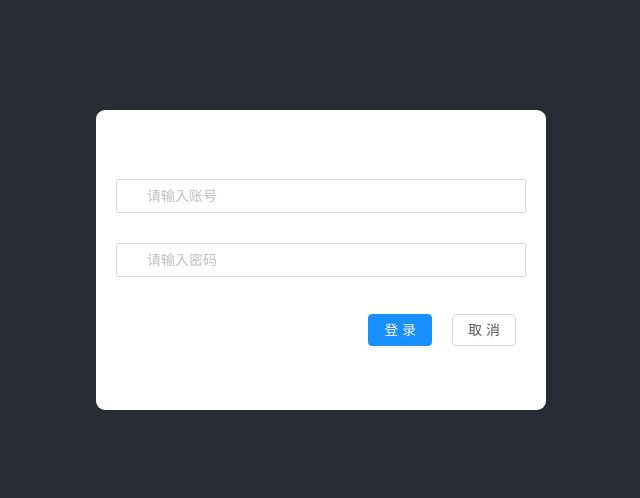
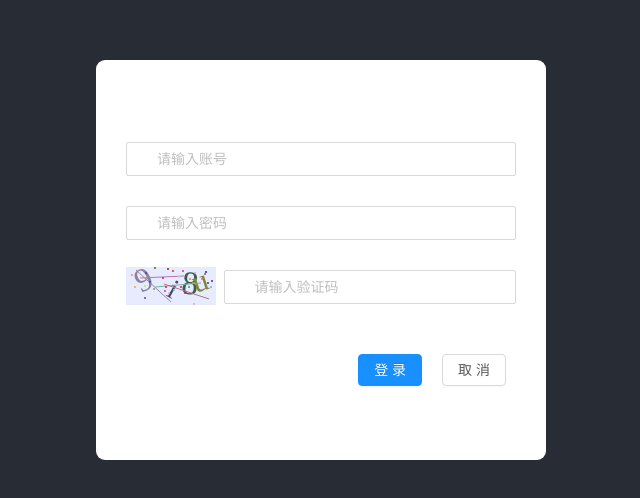
Before and after one commit to jimyag/star-admin, a Vue app: page /#/login in a window 1280 px wide. Shown: the part 140-638 px from the top of the page, without its empty margins (575-1215 px from the left). Built offline with nearby package versions, Linux system fonts and the light colour scheme.

Commit message:
feat: 添加登录时输入验证码功能

```diff
--- /dev/null
+++ b/src/components/authCode/loginValid.vue
@@ -0,0 +1,121 @@
+<template>
+  <div class="s-canvas">
+    <canvas id="s-canvas" :width="contentWidth" :height="contentHeight"></canvas>
+  </div>
+</template>
+<script>
+export default {
+  name: 'SIdentify',
+  props: {
+    identifyCode: { // 默认注册码
+      type: String,
+      default: '1234'
+    },
+    fontSizeMin: { // 字体最小值
+      type: Number,
+      default: 25
+    },
+    fontSizeMax: { // 字体最大值
+      type: Number,
+      default: 35
+    },
+    backgroundColorMin: { // 验证码图片背景色最小值
+      type: Number,
+      default: 200
+    },
+    backgroundColorMax: { // 验证码图片背景色最大值
+      type: Number,
+      default: 220
+    },
+    dotColorMin: { // 背景干扰点最小值
+      type: Number,
+      default: 60
+    },
+    dotColorMax: { // 背景干扰点最大值
+      type: Number,
+      default: 120
+    },
+    contentWidth: { // 容器宽度
+      type: Number,
+      default: 90
+    },
+    contentHeight: { // 容器高度
+      type: Number,
+      default: 38
+    }
+  },
+  methods: {
+    // 生成一个随机数
+    randomNum(min, max) {
+      return Math.floor(Math.random() * (max - min) + min)
+    },
+
+    // 生成一个随机的颜色
+    randomColor(min, max) {
+      let r = this.randomNum(min, max)
+      let g = this.randomNum(min, max)
+      let b = this.randomNum(min, max)
+      return 'rgb(' + r + ',' + g + ',' + b + ')'
+    },
+
+    drawPic() {
+      let canvas = document.getElementById('s-canvas')
+      let ctx = canvas.getContext('2d')
+      ctx.textBaseline = 'bottom'
+      // 绘制背景
+      ctx.fillStyle = '#e6ecfd'
+      ctx.fillRect(0, 0, this.contentWidth, this.contentHeight)
+      // 绘制文字
+      for (let i = 0; i < this.identifyCode.length; i++) {
+        this.drawText(ctx, this.identifyCode[i], i)
+      }
+      this.drawLine(ctx)
+      this.drawDot(ctx)
+    },
+
+    drawText(ctx, txt, i) {
+      ctx.fillStyle = this.randomColor(50, 160) // 随机生成字体颜色
+      ctx.font = this.randomNum(this.fontSizeMin, this.fontSizeMax) + 'px SimHei' // 随机生成字体大小
+      let x = (i + 1) * (this.contentWidth / (this.identifyCode.length + 1))
+      let y = this.randomNum(this.fontSizeMax, this.contentHeight - 5)
+      var deg = this.randomNum(-30, 30)
+      // 修改坐标原点和旋转角度
+      ctx.translate(x, y)
+      ctx.rotate(deg * Math.PI / 180)
+      ctx.fillText(txt, 0, 0)
+      // 恢复坐标原点和旋转角度
+      ctx.rotate(-deg * Math.PI / 180)
+      ctx.translate(-x, -y)
+    },
+
+    drawLine(ctx) {
+      // 绘制干扰线
+      for (let i = 0; i < 4; i++) {
+        ctx.strokeStyle = this.randomColor(100, 200)
+        ctx.beginPath()
+        ctx.moveTo(this.randomNum(0, this.contentWidth), this.randomNum(0, this.contentHeight))
+        ctx.lineTo(this.randomNum(0, this.contentWidth), this.randomNum(0, this.contentHeight))
+        ctx.stroke()
+      }
+    },
+
+    drawDot(ctx) {
+      // 绘制干扰点
+      for (let i = 0; i < 30; i++) {
+        ctx.fillStyle = this.randomColor(0, 255)
+        ctx.beginPath()
+        ctx.arc(this.randomNum(0, this.contentWidth), this.randomNum(0, this.contentHeight), 1, 0, 2 * Math.PI)
+        ctx.fill()
+      }
+    }
+  },
+  watch: {
+    identifyCode() {
+      this.drawPic()
+    }
+  },
+  mounted() {
+    this.drawPic()
+  }
+}
+</script>
--- a/src/components/user/UserList.vue
+++ b/src/components/user/UserList.vue
@@ -352,7 +352,7 @@ export default {
       // if (res.status !== 200) {
       //   if (res.status === 1004 || 1005 || 1006 || 1007) {
       //     window.sessionStorage.clear()
-      //     this.$router.push('/login')
+      //     this.$router.push('/authCode')
       //   }
       //   this.$message.error(res.message)
       // }
--- a/src/views/Login.vue
+++ b/src/views/Login.vue
@@ -12,8 +12,24 @@
             <a-icon slot="prefix" type="lock" style="color:rgba(0,0,0,.25)"/>
           </a-input>
         </a-form-model-item>
+        <a-form-model-item :model="code" :span="13">
+          <a-row>
+            <a-col :span="6">
+              <div class="login-code" width="100%" @click="refreshCode">
+                <!--验证码组件-->
+                <s-identify :identifyCode="identifyCode"></s-identify>
+              </div>
+            </a-col>
+            <a-col :span="18" >
+              <a-input v-model="code" auto-complete="off" placeholder="请输入验证码" size="">
+                <a-icon slot="prefix" type="question-circle" style="color:rgba(0,0,0,.25)"/>
+              </a-input>
+            </a-col>
+
+          </a-row>
+        </a-form-model-item>
         <a-form-model-item class="loginBtn">
-          <a-button type="primary"  @click="login" style="margin: 10px">
+          <a-button type="primary" @click="login" style="margin: 10px">
             登录
           </a-button>
           <a-button type="info" @click="resetForm" style="margin: 10px">
@@ -26,12 +42,23 @@
 </template>
 
 <script>
+import SIdentify from '../components/authCode/loginValid'
+
 export default {
+  components: {SIdentify},
+  mounted () {
+    // 初始化验证码
+    this.identifyCode = ''
+    this.makeCode(this.identifyCodes, 4)
+  },
   data() {
     return {
+      identifyCodes: '1234567890abcdefjhijklinopqrsduvwxyz',//随机串内容
+      identifyCode: "",
+      code:"",
       formdata: {
         username: '',
-        password: ''
+        password: '',
       },
       rules: {
         username: [
@@ -51,25 +78,42 @@ export default {
       }
     }
   },
-  methods:{
-    resetForm(){
+  methods: {
+    resetForm() {
       this.$refs.loginFormRef.resetFields()
     },
-    login(){
+    login() {
       // console.log(this.$refs)
-      this.$refs.loginFormRef.validate(async valid=>{
-        if (!valid){
+      this.$refs.loginFormRef.validate(async valid => {
+        if (!valid) {
           return this.$message.error("输入非法数据，请重新输入")
         }
-        // const {data:res} = await this.$http.post('login',this.formdata) //es6的语法糖 解构赋值
+        if(this.code.toLowerCase()!==this.identifyCode.toLowerCase()){
+          this.refreshCode()
+          return this.$message.error("验证码不正确，请重新输入")
+
+        }
+        // const {data:res} = await this.$http.post('authCode',this.formdata) //es6的语法糖 解构赋值
         // if(res.status!==200){
         //   return this.$message.error(res.message)
         // }
-        window.sessionStorage.setItem("token","sssssssssssssssssssssss")
+        window.sessionStorage.setItem("token", "sssssssssssssssssssssss")
         this.$message.success("登录成功")
         await this.$router.push('/index')
       })
-    }
+    },
+    refreshCode () {
+      this.identifyCode = ''
+      this.makeCode(this.identifyCodes, 4)
+    },
+    makeCode (o, l) {
+      for (let i = 0; i < l; i++) {
+        this.identifyCode += this.identifyCodes[this.randomNum(0, this.identifyCodes.length)]
+      }
+    },
+    randomNum (min, max) {
+      return Math.floor(Math.random() * (max - min) + min)
+    },
   }
 }
 </script>
@@ -88,7 +132,7 @@ export default {
 
 .loginBox {
   width: 450px;
-  height: 300px;
+  height: 400px;
   background-color: #ffff;
   position: absolute;
 
@@ -104,7 +148,7 @@ export default {
   width: 100%;
   position: absolute;
   bottom: 10%;
-  padding: 0 20px;
+  padding: 0 30px;
   box-sizing: border-box;
 }
 
```
